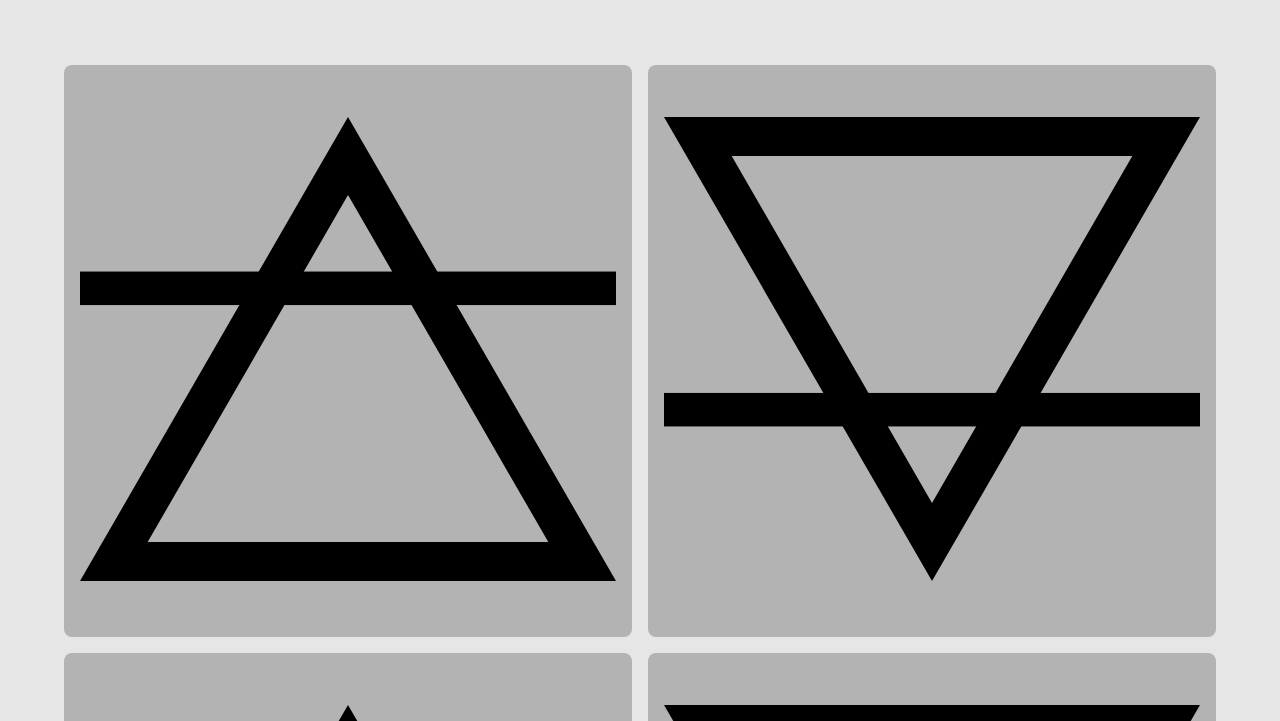
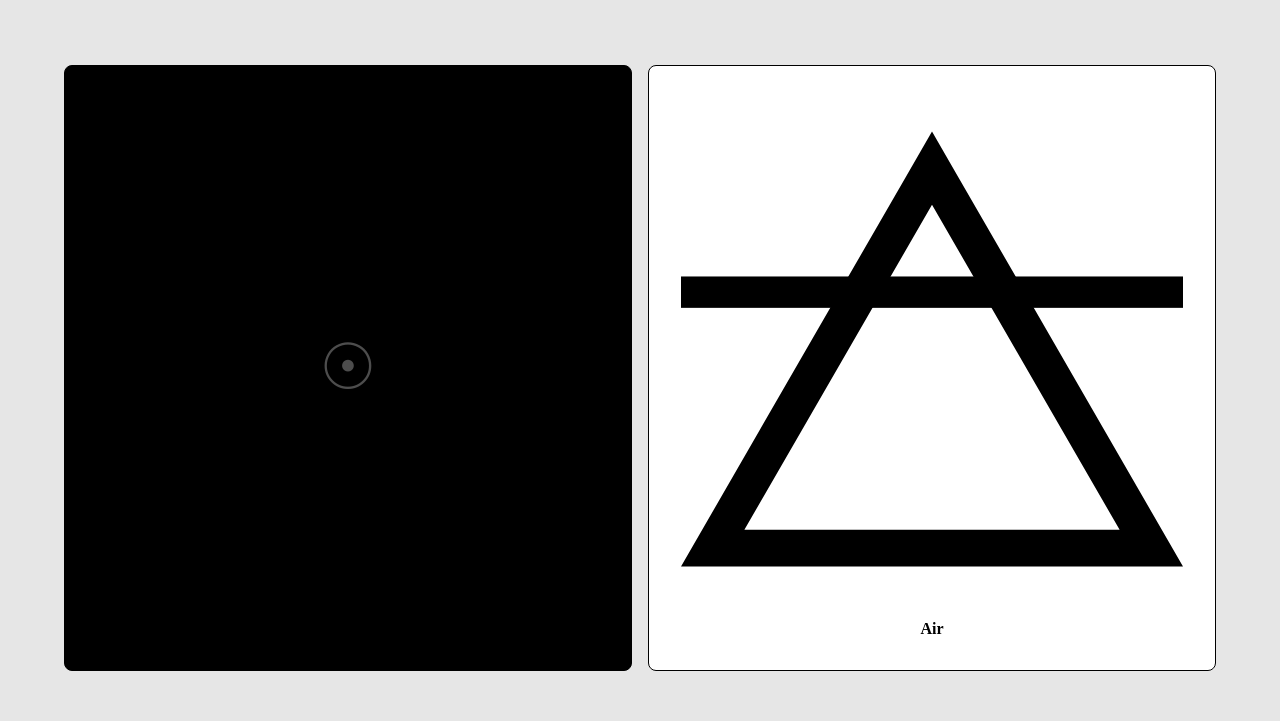
Before and after one commit to The-El0/4-elements, a website: page src/app/index.html in a window 1280 px wide. Shown: the part 79-800 px from the top of the page. Drawn offline with nearby package versions, Linux system fonts and the light colour scheme; files that its build step writes are made by us from their sources.

Commit message:
style: Card — Front, Back

```diff
--- a/src/app/index.html
+++ b/src/app/index.html
@@ -23,10 +23,20 @@
     </header>
     <main>
         <section class="card-deck">
-            <div class="card"><img src="/src/assets/air.svg" alt="element Air"></div>
+            <div class="card">
+                <div class="card__front">☉</div>
+            </div>
+            <div class="card">
+                <div class="card__back">
+                    <img src="/src/assets/air.svg" alt="element Air" class="card__symbol">
+                    <div class="card__name">Air</div>
+                </div>
+            </div>
+            <!--
             <div class="card"><img src="/src/assets/earth.svg" alt="element Earth"></div>
             <div class="card"><img src="/src/assets/fire.svg" alt="element Fire"></div>
             <div class="card"><img src="/src/assets/water.svg" alt="element Water"></div>
+            -->
         </section>
     </main>
     <footer>
--- a/src/styles/app.scss
+++ b/src/styles/app.scss
@@ -7,7 +7,18 @@
 
 
 
+//
+//  Mixins
+//
+@import "mixins/transition";
+@import "mixins/push--auto";
+
+
+
+
+//
 // App layout
+//
 @import "project/layout";
 @import "project/ui";
 
--- a/src/styles/components/_card.scss
+++ b/src/styles/components/_card.scss
@@ -1,6 +1,57 @@
+//
+//  Components
+//
 .card {
-  padding: 1rem;
+  &__symbol {
+    //padding: 3rem;
+  }
 
-  background: $grey-30;
-  border-radius: calc(1rem / 2);
+
+  &__name {
+    padding-top: 1rem;
+    font-weight: bold;
+    text-align: center;
+  }
 }
+
+
+
+
+.card {
+  //...
+
+
+  &__front,
+  &__back {
+    height: 100%;
+
+    border: 1px solid $black;
+    border-radius: calc(1rem / 2);
+
+    cursor: pointer;
+  }
+
+
+  &__front {
+    display: flex;
+    justify-content: center;
+    align-items: center;
+
+    font-size: 4rem;
+    color: $grey-70;
+
+    background: $black;
+
+    @include transition();
+    &:hover {
+      font-size: 5rem;
+      color: $grey-50;
+    }
+  }
+
+
+  &__back {
+    padding: 2rem;
+    background: $white;
+  }
+}
--- /dev/null
+++ b/src/styles/mixins/_push--auto.scss
@@ -0,0 +1,20 @@
+/*
+
+
+usage
+-----
+
+.element {
+  @include push--auto();
+}
+
+
+*/
+
+
+@mixin push--auto() {
+  margin: {
+    left: auto;
+    right: auto;
+  }
+}
--- /dev/null
+++ b/src/styles/mixins/_transition.scss
@@ -0,0 +1,17 @@
+/*
+
+
+usage
+-----
+
+.element {
+  @include transition();
+}
+
+
+*/
+
+
+@mixin transition() {
+  transition: all 120ms ease-in-out;
+}
```
